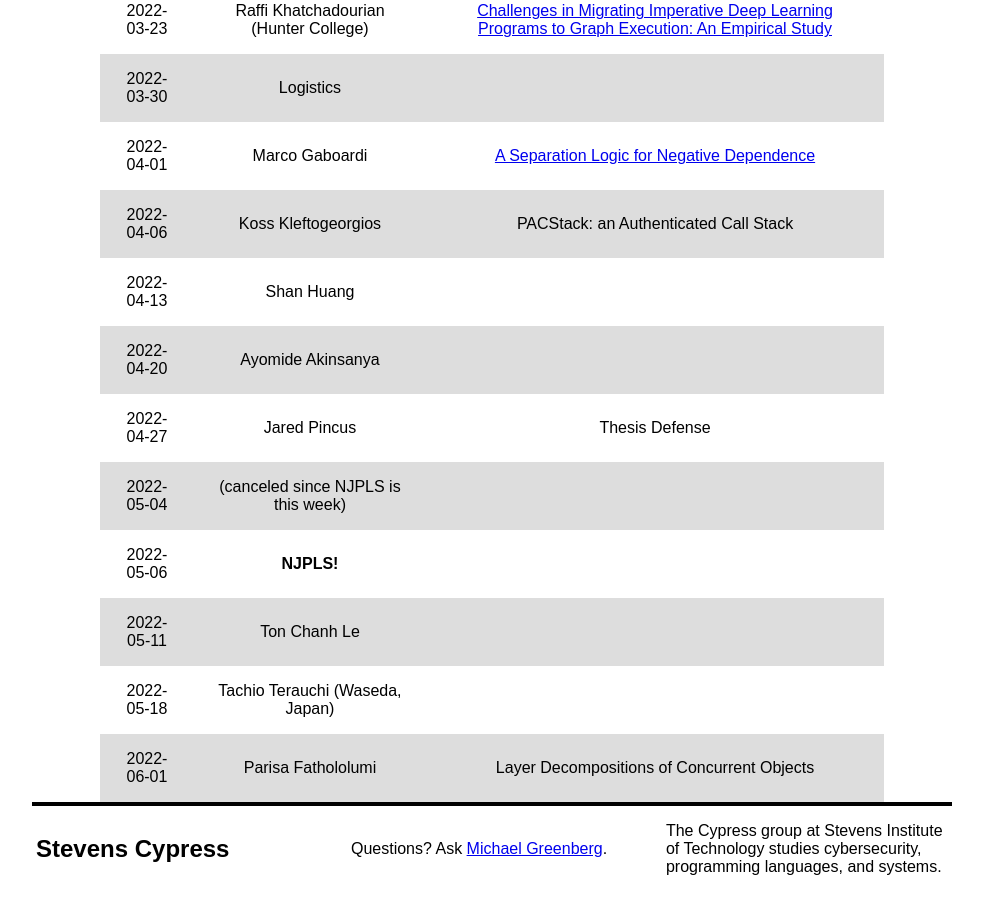
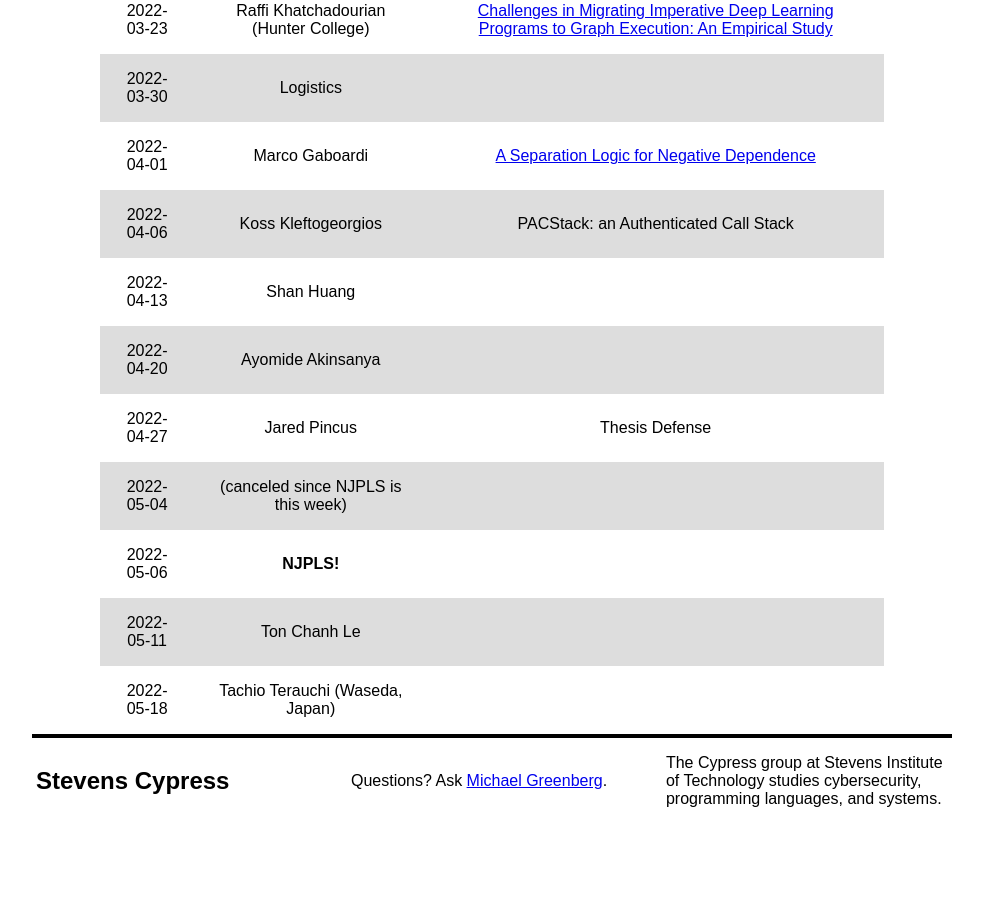
Before and after one commit to mgree/cypress, a Jekyll site: the page built from schedule.md, in a window 1280 px wide and 900 px high, scrolled down 1786 px. Shown: the whole window, without its empty margins (148-1131 px from the left). Built offline with Jekyll 4.4.1, drawn with Linux system fonts in a browser that asks for light colours; after the commit the page ends 2618 px from its top, so only the background shows below that.

Commit message:
no parisa today

```diff
--- a/schedule.md
+++ b/schedule.md
@@ -47,4 +47,3 @@ find someone willing to take your place first.
 | 2022-05-06 | **NJPLS!**                            | |
 | 2022-05-11 | Ton Chanh Le                          | |
 | 2022-05-18 | Tachio Terauchi (Waseda, Japan)       | |
-| 2022-06-01 | Parisa Fathololumi                    | Layer Decompositions of Concurrent Objects |
```
